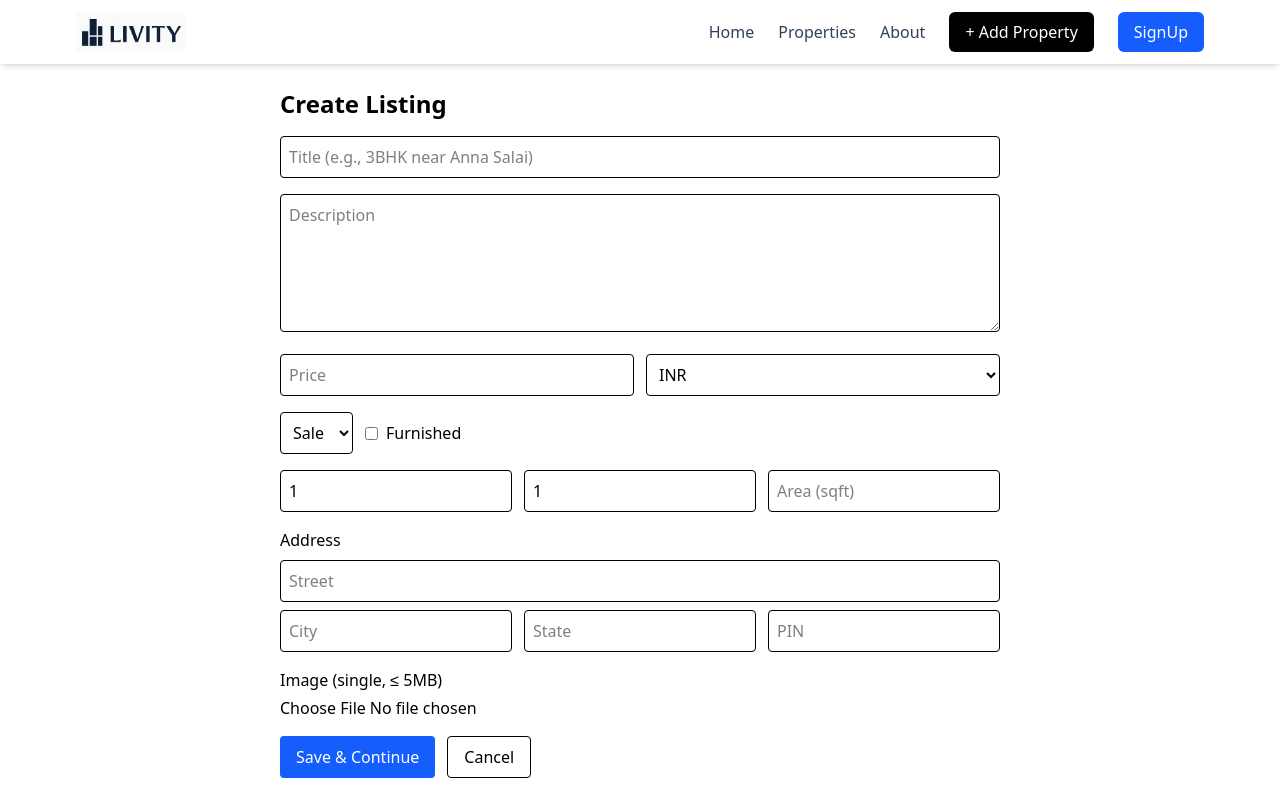
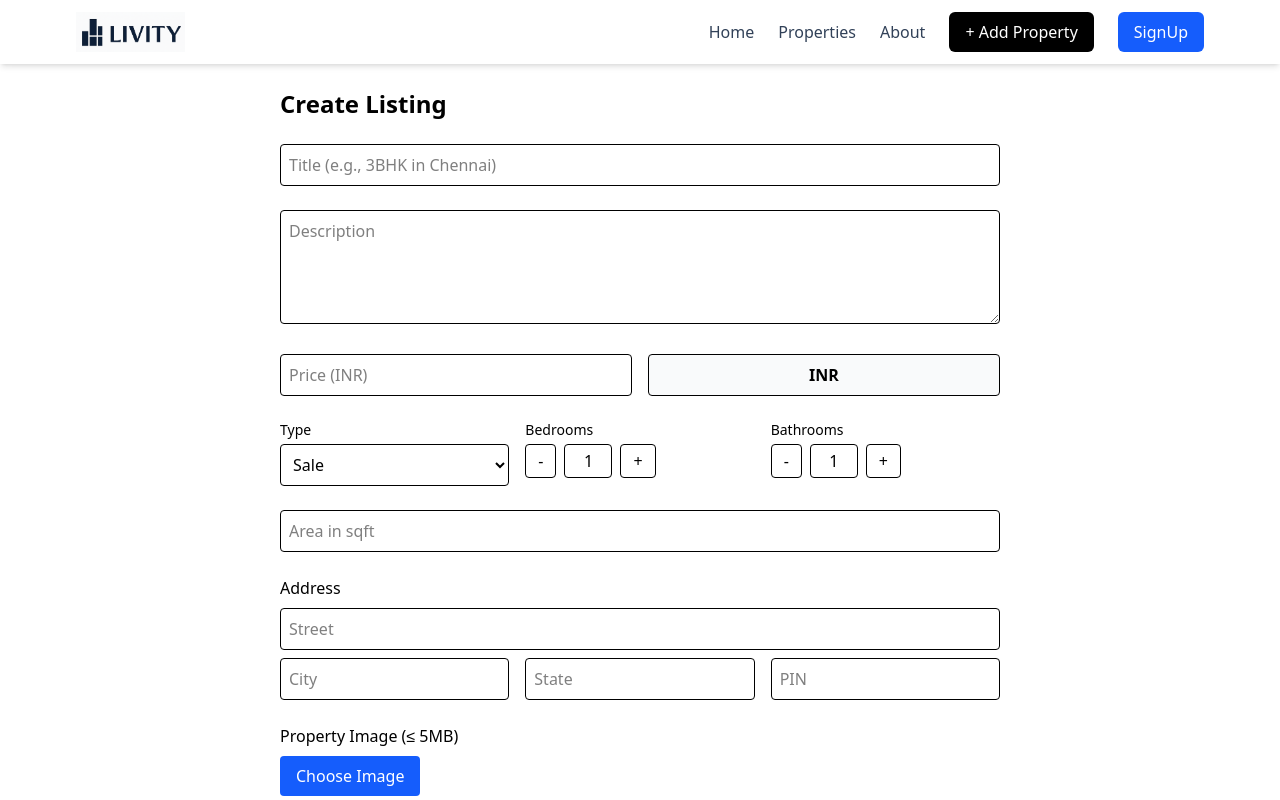
Before and after one commit to rubanofficial/REAL-ESTATE-LIVITY, a React (Vite) app in the folder client/: page /add-property in a window 1280 px wide. Shown: the top 800 px of the page. Built offline with nearby package versions, Linux system fonts and the light colour scheme.

Commit message:
Refactor AddProperty component to enhance image upload handling, form validation, and user experience

```diff
--- a/client/src/pages/AddProperty.jsx
+++ b/client/src/pages/AddProperty.jsx
@@ -1,200 +1,325 @@
-import React, { useState } from 'react';
-import { useNavigate } from 'react-router-dom';
+import React, { useState, useRef } from "react";
+import { useNavigate } from "react-router-dom";
 
-export default function AddPropertyStep2() {
+export default function AddProperty() {
     const navigate = useNavigate();
 
-    // form state
     const [form, setForm] = useState({
-        title: '',
-        description: '',
-        price: '',
-        currency: 'INR',
-        type: 'sale',
-        furnished: false,
+        title: "",
+        description: "",
+        price: "",
+        currency: "INR",
+        type: "sale",
         bedrooms: 1,
         bathrooms: 1,
-        areaSqFt: '',
-        address: { street: '', city: '', state: '', postalCode: '' }
+        areaSqFt: "",
+        address: { street: "", city: "", state: "", postalCode: "" },
     });
 
-    // single image file + preview
-    const [image, setImage] = useState(null);
+    const [imageFile, setImageFile] = useState(null);
     const [preview, setPreview] = useState(null);
 
-    const [error, setError] = useState('');
+    const [error, setError] = useState("");
     const [loading, setLoading] = useState(false);
+    const [progressPercent, setProgressPercent] = useState(0);
 
-    // update simple fields
+    const fileInputRef = useRef(null);
+
     const handleChange = (e) => {
-        const { name, value, type, checked } = e.target;
-        if (name.startsWith('address.')) {
-            const key = name.split('.')[1];
-            setForm(prev => ({ ...prev, address: { ...prev.address, [key]: value } }));
-        } else if (type === 'checkbox') {
-            setForm(prev => ({ ...prev, [name]: checked }));
+        const { name, value } = e.target;
+
+        if (name.startsWith("address.")) {
+            const key = name.split(".")[1];
+            setForm((prev) => ({
+                ...prev,
+                address: { ...prev.address, [key]: value },
+            }));
         } else {
-            setForm(prev => ({ ...prev, [name]: value }));
+            setForm((prev) => ({ ...prev, [name]: value }));
         }
     };
 
-    // handle single image selection and preview
-    const handleFile = (e) => {
+    const handleFileSelect = (e) => {
         const file = e.target.files?.[0];
         if (!file) return;
-        if (!file.type.startsWith('image/')) {
-            setError('Only image files allowed');
+
+        if (!file.type.startsWith("image/")) {
+            setError("Only image files allowed");
             return;
         }
-        if (file.size > 5 * 1024 * 1024) { // 5MB
-            setError('Image must be <= 5MB');
+
+        if (file.size > 5 * 1024 * 1024) {
+            setError("Image must be ≤ 5MB");
             return;
         }
-        setError('');
-        setImage(file);
+
+        setImageFile(file);
+        setError("");
 
         const reader = new FileReader();
         reader.onload = (ev) => setPreview(ev.target.result);
         reader.readAsDataURL(file);
-
-        // reset input so same file can be selected again if needed
-        e.target.value = '';
     };
 
-    // remove selected image
     const removeImage = () => {
-        setImage(null);
+        setImageFile(null);
         setPreview(null);
     };
 
-    // simple validation
+    const changeBedrooms = (delta) => {
+        setForm((f) => ({
+            ...f,
+            bedrooms: Math.max(1, f.bedrooms + delta),
+        }));
+    };
+
+    const changeBathrooms = (delta) => {
+        setForm((f) => ({
+            ...f,
+            bathrooms: Math.max(1, f.bathrooms + delta),
+        }));
+    };
+
     const validate = () => {
-        if (!form.title.trim()) return 'Title is required';
-        if (!form.price || Number(form.price) <= 0) return 'Enter valid price';
-        if (!form.address.city.trim()) return 'City is required';
-        if (!image) return 'Add 1 image';
+        if (!form.title.trim()) return "Title is required";
+        if (!form.price || Number(form.price) <= 0) return "Enter valid price";
+        if (!form.address.city.trim()) return "City is required";
+        if (!imageFile) return "You must upload an image";
         return null;
     };
 
-    // submit -> send FormData to backend
     const handleSubmit = async (e) => {
         e.preventDefault();
-        setError('');
         const err = validate();
-        if (err) {
-            setError(err);
-            return;
-        }
+        if (err) return setError(err);
 
         setLoading(true);
+        setError("");
+        setProgressPercent(0);
+
         try {
             const fd = new FormData();
-            fd.append('title', form.title);
-            fd.append('description', form.description);
-            fd.append('price', String(form.price));
-            fd.append('currency', form.currency);
-            fd.append('type', form.type);
-            fd.append('furnished', String(form.furnished));
-            fd.append('bedrooms', String(form.bedrooms));
-            fd.append('bathrooms', String(form.bathrooms));
-            fd.append('areaSqFt', String(form.areaSqFt || ''));
-            fd.append('address', JSON.stringify(form.address));
-            // single image key 'image' (backend should use upload.single('image'))
-            fd.append('image', image);
+            fd.append("title", form.title);
+            fd.append("description", form.description);
+            fd.append("price", form.price);
+            fd.append("currency", "INR");
+            fd.append("type", form.type);
+            fd.append("bedrooms", form.bedrooms);
+            fd.append("bathrooms", form.bathrooms);
+            fd.append("areaSqFt", form.areaSqFt);
+            fd.append("address", JSON.stringify(form.address));
+            fd.append("image", imageFile);
 
-            const res = await fetch('/api/listings/create', {
-                method: 'POST',
-                body: fd,
-                credentials: 'include' // send httpOnly cookie for auth
+            await new Promise((resolve, reject) => {
+                const xhr = new XMLHttpRequest();
+                xhr.open("POST", "/api/listings/create", true);
+                xhr.withCredentials = true;
+
+                xhr.upload.onprogress = (ev) => {
+                    if (ev.lengthComputable) {
+                        setProgressPercent(Math.round((ev.loaded / ev.total) * 100));
+                    }
+                };
+
+                xhr.onload = () => {
+                    if (xhr.status === 200 || xhr.status === 201) {
+                        const res = JSON.parse(xhr.responseText);
+                        resolve(res);
+                        navigate("/");
+                    } else {
+                        reject(new Error("Upload failed"));
+                    }
+                };
+
+                xhr.onerror = () => reject(new Error("Network error"));
+                xhr.send(fd);
             });
-
-            const data = await res.json();
-            if (!res.ok) throw new Error(data?.message || 'Create failed');
-
-            navigate(`/listing/${data.property._id}`);
         } catch (err) {
-            console.error(err);
-            setError(err.message || 'Submit failed');
+            setError(err.message);
         } finally {
             setLoading(false);
+            setProgressPercent(0);
         }
     };
 
     return (
         <main className="max-w-3xl mx-auto p-6">
-            <h1 className="text-2xl font-semibold mb-4">Create Listing</h1>
+            <h1 className="text-2xl font-semibold mb-6">Create Listing</h1>
 
-            <form onSubmit={handleSubmit} className="space-y-4">
+            <form onSubmit={handleSubmit} className="space-y-6">
+                {/* ---------- Title ---------- */}
                 <input
                     name="title"
                     value={form.title}
                     onChange={handleChange}
-                    placeholder="Title (e.g., 3BHK near Anna Salai)"
+                    placeholder="Title (e.g., 3BHK in Chennai)"
                     className="w-full p-2 border rounded"
                 />
 
+                {/* ---------- Description ---------- */}
                 <textarea
                     name="description"
                     value={form.description}
                     onChange={handleChange}
                     placeholder="Description"
                     className="w-full p-2 border rounded"
-                    rows={5}
+                    rows={4}
                 />
 
-                <div className="grid grid-cols-2 gap-3">
-                    <input name="price" value={form.price} onChange={handleChange} placeholder="Price" className="p-2 border rounded" />
-                    <select name="currency" value={form.currency} onChange={handleChange} className="p-2 border rounded">
-                        <option>INR</option>
-                        <option>USD</option>
-                    </select>
-                </div>
+                {/* ---------- Price ---------- */}
+                <div className="grid grid-cols-2 gap-4">
+                    <input
+                        name="price"
+                        value={form.price}
+                        onChange={handleChange}
+                        placeholder="Price (INR)"
+                        className="p-2 border rounded"
+                    />
 
-                <div className="flex gap-3 items-center">
-                    <select name="type" value={form.type} onChange={handleChange} className="p-2 border rounded">
-                        <option value="sale">Sale</option>
-                        <option value="rent">Rent</option>
-                    </select>
-                    <label className="flex items-center gap-2">
-                        <input type="checkbox" name="furnished" checked={form.furnished} onChange={handleChange} />
-                        Furnished
-                    </label>
-                </div>
-
-                <div className="grid grid-cols-3 gap-3">
-                    <input name="bedrooms" value={form.bedrooms} onChange={handleChange} type="number" min={1} className="p-2 border rounded" />
-                    <input name="bathrooms" value={form.bathrooms} onChange={handleChange} type="number" min={1} className="p-2 border rounded" />
-                    <input name="areaSqFt" value={form.areaSqFt} onChange={handleChange} placeholder="Area (sqft)" className="p-2 border rounded" />
-                </div>
-
-                <div className="space-y-2">
-                    <h3 className="font-medium">Address</h3>
-                    <input name="address.street" value={form.address.street} onChange={handleChange} placeholder="Street" className="w-full p-2 border rounded" />
-                    <div className="grid grid-cols-3 gap-3">
-                        <input name="address.city" value={form.address.city} onChange={handleChange} placeholder="City" className="p-2 border rounded" />
-                        <input name="address.state" value={form.address.state} onChange={handleChange} placeholder="State" className="p-2 border rounded" />
-                        <input name="address.postalCode" value={form.address.postalCode} onChange={handleChange} placeholder="PIN" className="p-2 border rounded" />
+                    <div className="p-2 border rounded bg-gray-50 flex items-center justify-center font-semibold">
+                        INR
                     </div>
                 </div>
 
+                {/* ---------- Type + Bedrooms + Bathrooms ---------- */}
+                <div className="grid grid-cols-3 gap-4">
+                    <div>
+                        <label className="block mb-1 text-sm font-medium">Type</label>
+                        <select
+                            name="type"
+                            value={form.type}
+                            onChange={handleChange}
+                            className="p-2 border rounded w-full"
+                        >
+                            <option value="sale">Sale</option>
+                            <option value="rent">Rent</option>
+                        </select>
+                    </div>
+
+                    <div>
+                        <label className="block mb-1 text-sm font-medium">Bedrooms</label>
+                        <div className="flex items-center gap-2">
+                            <button type="button" onClick={() => changeBedrooms(-1)} className="px-3 py-1 border rounded">-</button>
+                            <input readOnly value={form.bedrooms} className="w-12 text-center border rounded p-1" />
+                            <button type="button" onClick={() => changeBedrooms(1)} className="px-3 py-1 border rounded">+</button>
+                        </div>
+                    </div>
+
+                    <div>
+                        <label className="block mb-1 text-sm font-medium">Bathrooms</label>
+                        <div className="flex items-center gap-2">
+                            <button type="button" onClick={() => changeBathrooms(-1)} className="px-3 py-1 border rounded">-</button>
+                            <input readOnly value={form.bathrooms} className="w-12 text-center border rounded p-1" />
+                            <button type="button" onClick={() => changeBathrooms(1)} className="px-3 py-1 border rounded">+</button>
+                        </div>
+                    </div>
+                </div>
+
+                {/* ---------- Area ---------- */}
+                <input
+                    name="areaSqFt"
+                    value={form.areaSqFt}
+                    onChange={handleChange}
+                    placeholder="Area in sqft"
+                    className="w-full p-2 border rounded"
+                />
+
+                {/* ---------- Address ---------- */}
+                <div className="space-y-2">
+                    <h3 className="font-medium">Address</h3>
+
+                    <input
+                        name="address.street"
+                        value={form.address.street}
+                        onChange={handleChange}
+                        placeholder="Street"
+                        className="w-full p-2 border rounded"
+                    />
+
+                    <div className="grid grid-cols-3 gap-4">
+                        <input
+                            name="address.city"
+                            value={form.address.city}
+                            onChange={handleChange}
+                            placeholder="City"
+                            className="p-2 border rounded"
+                        />
+                        <input
+                            name="address.state"
+                            value={form.address.state}
+                            onChange={handleChange}
+                            placeholder="State"
+                            className="p-2 border rounded"
+                        />
+                        <input
+                            name="address.postalCode"
+                            value={form.address.postalCode}
+                            onChange={handleChange}
+                            placeholder="PIN"
+                            className="p-2 border rounded"
+                        />
+                    </div>
+                </div>
+
+                {/* ---------- Image Upload ---------- */}
                 <div>
-                    <label className="block mb-1 font-medium">Image (single, ≤ 5MB)</label>
-                    <input type="file" accept="image/*" onChange={handleFile} />
+                    <label className="block mb-2 font-medium">Property Image (≤ 5MB)</label>
+
+                    <label className="bg-blue-600 text-white px-4 py-2 rounded cursor-pointer inline-block">
+                        Choose Image
+                        <input
+                            ref={fileInputRef}
+                            type="file"
+                            accept="image/*"
+                            onChange={handleFileSelect}
+                            className="hidden"
+                        />
+                    </label>
+
                     {preview && (
-                        <div className="mt-3 relative inline-block">
-                            <img src={preview} alt="preview" className="h-32 w-48 object-cover rounded" />
-                            <button type="button" onClick={removeImage} className="absolute top-1 right-1 bg-black text-white rounded-full w-6 h-6 text-xs">×</button>
+                        <div className="mt-3 inline-block relative">
+                            <img src={preview} alt="preview" className="h-32 w-48 object-cover rounded shadow" />
+                            <button
+                                type="button"
+                                onClick={removeImage}
+                                className="absolute top-1 right-1 bg-black text-white w-6 h-6 rounded-full text-xs"
+                            >
+                                ×
+                            </button>
                         </div>
                     )}
                 </div>
 
-                {error && <div className="text-red-600">{error}</div>}
+                {/* ---------- Progress ---------- */}
+                {progressPercent > 0 && (
+                    <div className="w-full bg-gray-200 h-2 rounded">
+                        <div
+                            className="h-2 bg-blue-600 rounded"
+                            style={{ width: `${progressPercent}%` }}
+                        />
+                    </div>
+                )}
 
-                <div className="flex gap-3">
-                    <button type="submit" disabled={loading} className="bg-blue-600 text-white px-4 py-2 rounded">
-                        {loading ? 'Saving...' : 'Save & Continue'}
+                {/* ---------- Error ---------- */}
+                {error && <p className="text-red-600">{error}</p>}
+
+                {/* ---------- Buttons ---------- */}
+                <div className="flex gap-4">
+                    <button
+                        type="submit"
+                        className="bg-blue-600 text-white px-5 py-2 rounded"
+                        disabled={loading}
+                    >
+                        {loading ? "Uploading..." : "Create Listing"}
                     </button>
-                    <button type="button" onClick={() => navigate(-1)} className="px-4 py-2 border rounded">Cancel</button>
+
+                    <button
+                        type="button"
+                        onClick={() => navigate(-1)}
+                        className="px-5 py-2 border rounded"
+                    >
+                        Cancel
+                    </button>
                 </div>
             </form>
         </main>
```
